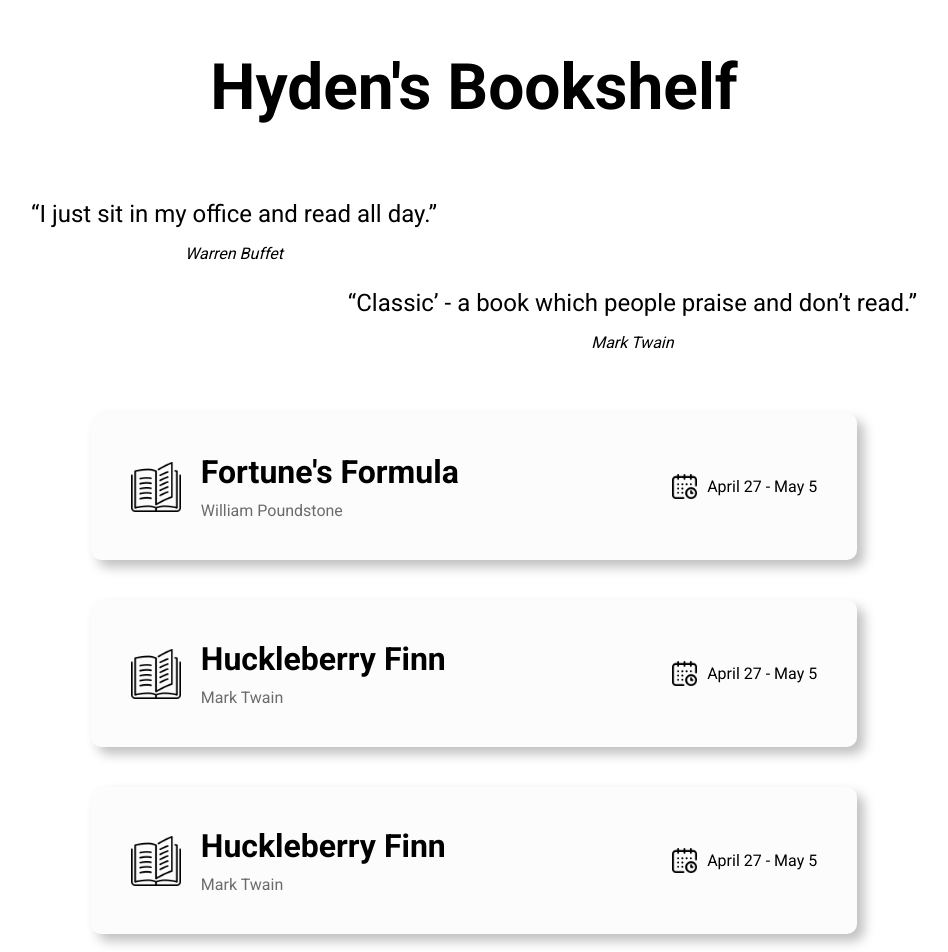
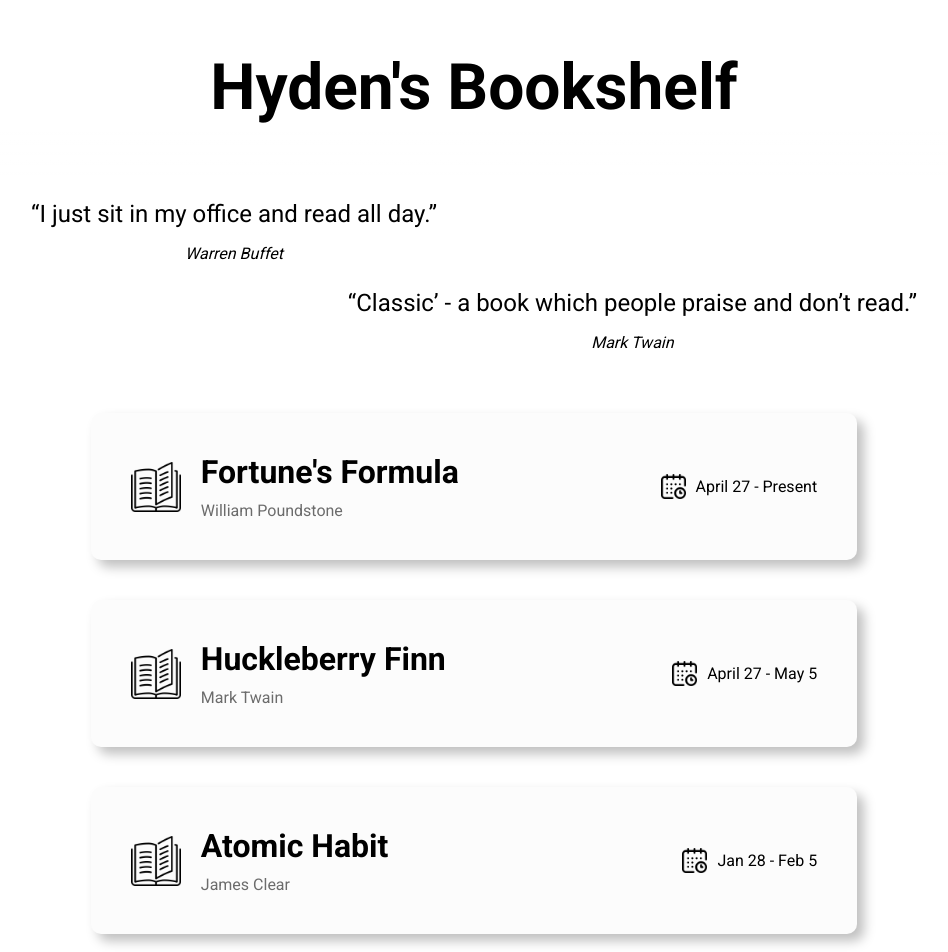
Before and after one commit to hydenp/hydens-bookshelf, a React (Create React App) app: page / in a window 1280 px wide. Shown: the top 952 px of the page, without its empty margins (166-1114 px from the left). Built offline with nearby package versions, Linux system fonts and the light colour scheme.

Commit message:
Add ratings functionality

```diff
--- a/src/App.js
+++ b/src/App.js
@@ -1,5 +1,5 @@
 import './App.css';
-import Book from './components/Book'
+import BookCard from './components/BookCard'
 
 const data = {
   books : [
@@ -7,14 +7,23 @@ const data = {
       title: 'Fortune\'s Formula',
       author: 'William Poundstone',
       startDate: 'April 27',
-      endDate: 'May 5'
+      endDate: '',
+      rating: 0
     },
     {
       title: 'Huckleberry Finn',
       author: 'Mark Twain',
       startDate: 'April 27',
-      endDate: 'May 5'
-    }
+      endDate: 'May 5',
+      rating: 2
+    },
+    {
+      title: 'Atomic Habit',
+      author: 'James Clear',
+      startDate: 'Jan 28',
+      endDate: 'Feb 5',
+      rating: 3
+    },
   ]
 }
 
@@ -40,12 +49,12 @@ function App() {
       </div>
 
       <div style={styles.listContainer}>
-        <Book book={data.books[0]}/>
-        <Book book={data.books[1]}/>
-        <Book book={data.books[1]}/>
-        <Book book={data.books[1]}/>
-        <Book book={data.books[1]}/>
-        <Book book={data.books[1]}/>
+        <BookCard book={data.books[0]}/>
+        <BookCard book={data.books[1]}/>
+        <BookCard book={data.books[2]}/>
+        <BookCard book={data.books[1]}/>
+        <BookCard book={data.books[1]}/>
+        <BookCard book={data.books[1]}/>
       </div>
     </div>
   );
@@ -75,7 +84,6 @@ const styles = {
     display: 'flex',
     flexDirection: 'column',
     alignItems:'center',
-    // backgroundColor: 'purple'
   },
   titleText: {
     fontFamily: 'Roboto',
--- a/src/components/Book.js
+++ b/src/components/BookCard.js
@@ -3,8 +3,9 @@ import ReactCardFlip from 'react-card-flip';
 
 import bookLogo from '../assets/open-book.png'
 import calendarLogo from '../assets/calendar.png'
+import Rating from "./Rating";
 
-function Book(props) {
+const BookCard = (props) => {
 
   const [isFlipped, setFlipped] = useState(false);
 
@@ -25,7 +26,7 @@ function Book(props) {
         </div>
         <div style={styles.cardContentRight}>
           <img style={styles.calendarImage} src={calendarLogo} alt="calendar-icon" />
-          <p style={styles.dateText}>{props.book.startDate} - {props.book.endDate}</p>
+          <p style={styles.dateText}>{props.book.startDate} - {props.book.endDate === '' ? 'Present' : props.book.endDate }</p>
         </div>
       </div>
 
@@ -36,8 +37,9 @@ function Book(props) {
           <p style={styles.titleText}>TL;DR</p>
           <p style={styles.authorText}>Here is some content about the book. I really did like it quite a lot, beyond that not sure what to say at this point </p>
         </div>
-        <div style={{backgroundColor: 'blue', width: 225, display: 'flex', alignItems: 'center', justifyContent: 'center'}}>
-          <p style={{backgroundColor: 'red', padding: 10}}>rating will go here</p>
+        <div style={{width: 225, display: 'flex', alignItems: 'center', justifyContent: 'center'}}>
+          {/*<p style={{backgroundColor: 'red', padding: 10}}>rating will go here</p>*/}
+          <Rating rating={props.book.rating}/>
         </div>
       </div>
     </ReactCardFlip>
@@ -112,4 +114,4 @@ const styles = {
   }
 }
 
-export default Book;
+export default BookCard;
--- /dev/null
+++ b/src/components/Rating.js
@@ -0,0 +1,51 @@
+import emptyStar from '../assets/empty-star.png'
+import filledStar from '../assets/filled-star.png'
+
+const Rating = (props) => {
+
+  if(props.rating === 1) {
+    return(
+      <div style={styles.container}>
+        <img style={styles.starImage} src={filledStar} alt="open-book-icon" />
+        <img style={styles.starImage} src={emptyStar} alt="open-book-icon" />
+        <img style={styles.starImage} src={emptyStar} alt="open-book-icon" />
+      </div>
+    )
+  } else if(props.rating === 2) {
+    return(
+      <div style={styles.container}>
+        <img style={styles.starImage} src={filledStar} alt="open-book-icon" />
+        <img style={styles.starImage} src={filledStar} alt="open-book-icon" />
+        <img style={styles.starImage} src={emptyStar} alt="open-book-icon" />
+      </div>
+    )
+  } else if(props.rating === 3) {
+    return(
+      <div style={styles.container}>
+        <img style={styles.starImage} src={filledStar} alt="open-book-icon" />
+        <img style={styles.starImage} src={filledStar} alt="open-book-icon" />
+        <img style={styles.starImage} src={filledStar} alt="open-book-icon" />
+      </div>
+    )
+  } else {
+    return(
+      <div style={styles.container}>
+        <p style={{fontWeight: 'bold'}}>N/A</p>
+      </div>
+    )
+  }
+}
+
+const styles = {
+  container: {
+    width: 150,
+    textAlign: 'center',
+  },
+  starImage: {
+    padding: 5,
+    width: 40,
+    height: 40
+  }
+}
+
+export default Rating
```
